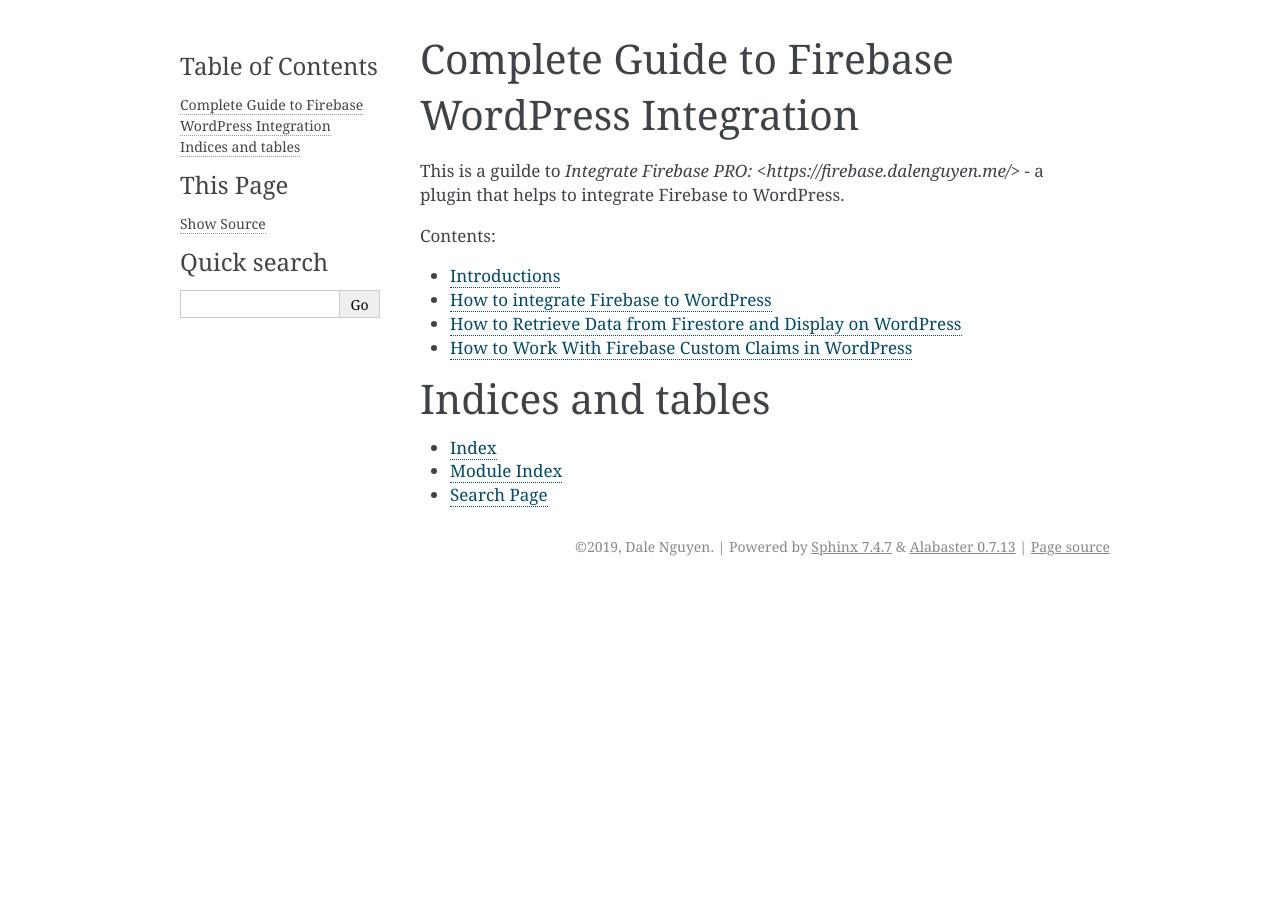
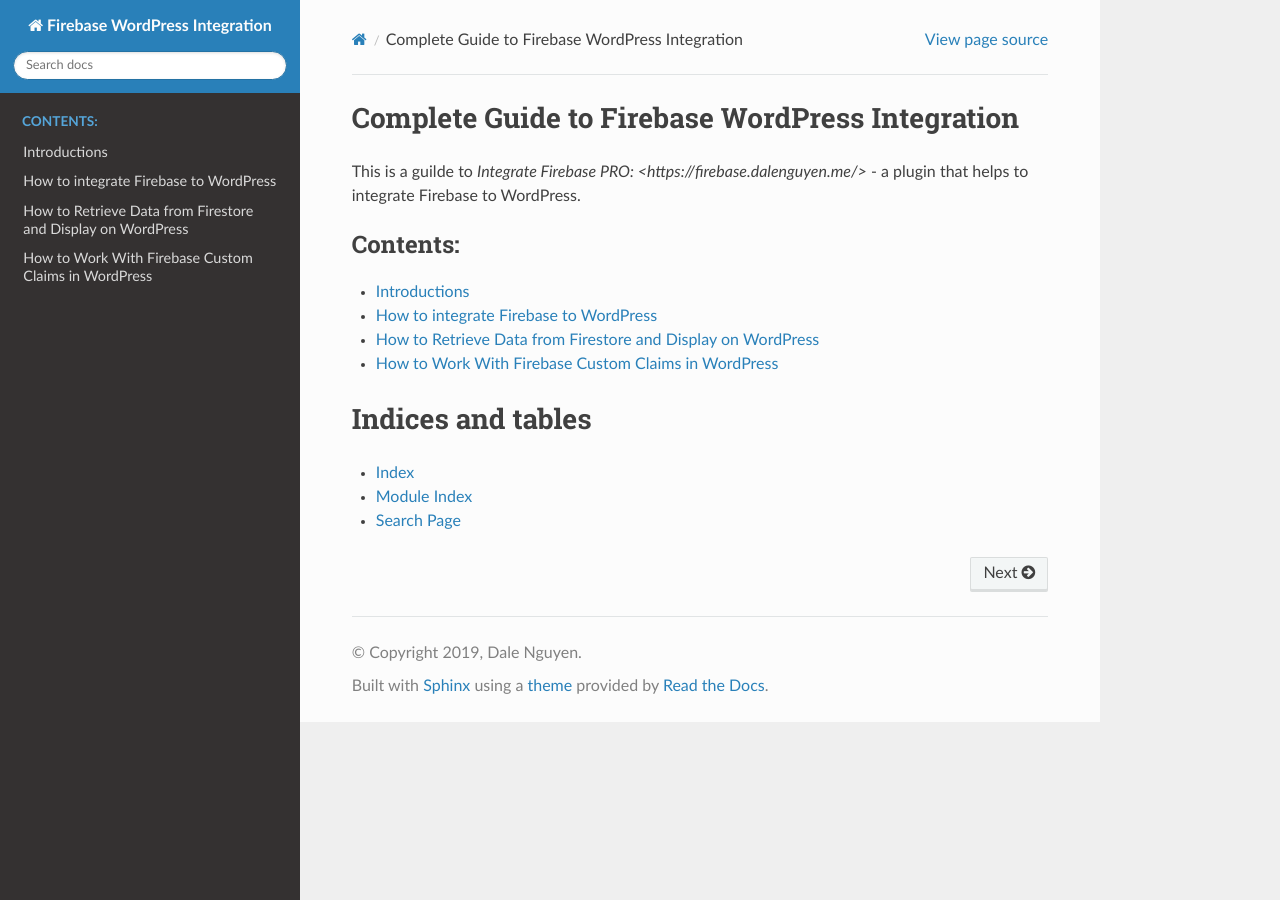
Before and after one commit to dalenguyen/firebase-wordpress-docs, a Sphinx documentation site: the page built from docs/index.rst, in a window 1280 px wide. Built offline with Sphinx 7.4.7 and the Read the Docs theme 2.0.0, drawn with Linux system fonts in a browser that asks for light colours.

Commit message:
Updated conf.py

```diff
--- a/docs/conf.py
+++ b/docs/conf.py
@@ -33,18 +33,29 @@
 # Add any paths that contain templates here, relative to this directory.
 templates_path = ['_templates']
 
+# The suffix(es) of source filenames.
+# You can specify multiple suffix as a list of string:
+#
+# source_suffix = ['.rst', '.md']
+source_suffix = '.rst'
+
+# The master toctree document.
+master_doc = 'index'
+
 # List of patterns, relative to source directory, that match files and
 # directories to ignore when looking for source files.
 # This pattern also affects html_static_path and html_extra_path.
 exclude_patterns = ['_build', 'Thumbs.db', '.DS_Store']
 
+# The name of the Pygments (syntax highlighting) style to use.
+pygments_style = 'sphinx'
 
 # -- Options for HTML output -------------------------------------------------
 
 # The theme to use for HTML and HTML Help pages.  See the documentation for
 # a list of builtin themes.
 #
-html_theme = 'alabaster'
+html_theme = 'sphinx_rtd_theme'
 
 # Add any paths that contain custom static files (such as style sheets) here,
 # relative to this directory. They are copied after the builtin static files,
```
